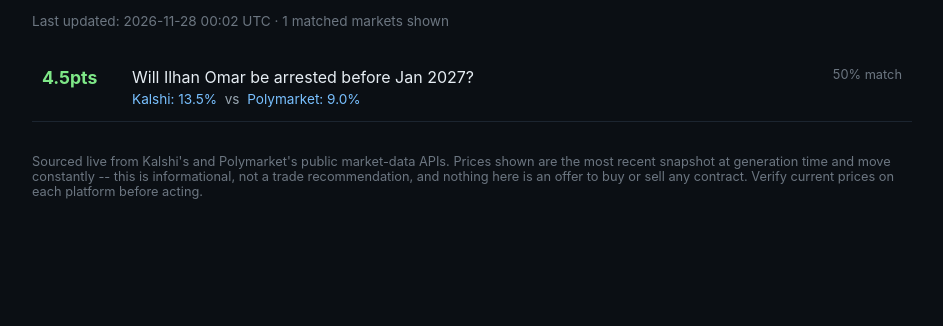
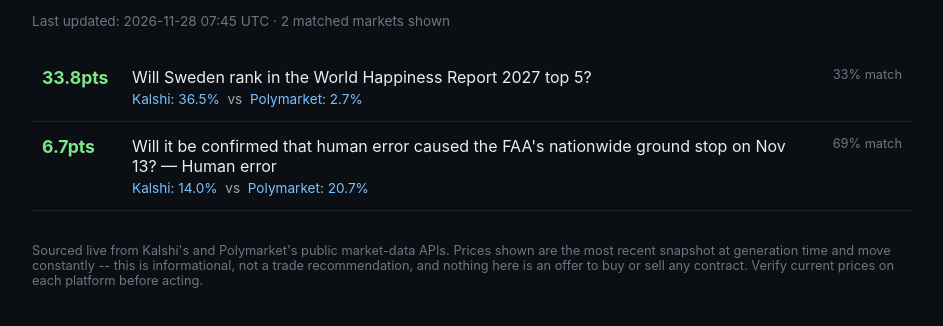
Before and after one commit to dondadahdidit/predict-gap-scanner, a plain HTML site: page docs/index.html in a window 1280 px wide. Shown: the part 110-436 px from the top of the page, without its empty margins (168-1111 px from the left). Drawn offline with Linux system fonts and the light colour scheme.

Commit message:
Update gap scan 2026-11-28T07:45Z

```diff
--- a/docs/index.html
+++ b/docs/index.html
@@ -28,21 +28,33 @@
 <div class="wrap">
   <h1>Predict Gap Scanner</h1>
   <p class="desc">Kalshi vs Polymarket -- same real-world question, different price. Refreshed automatically every few hours from each platform's public API.</p>
-  <div class="meta">Last updated: 2026-11-28 00:02 UTC &middot; 1 matched markets shown</div>
+  <div class="meta">Last updated: 2026-11-28 07:45 UTC &middot; 2 matched markets shown</div>
   <table>
     <tbody>
 
     <tr>
-      <td class="gap">4.5pts</td>
+      <td class="gap">33.8pts</td>
       <td>
-        <div class="q">Will Ilhan Omar be arrested before Jan 2027?</div>
+        <div class="q">Will Sweden rank in the World Happiness Report 2027 top 5?</div>
         <div class="sub">
-          <a href="https://kalshi.com/markets/kxarrest" target="_blank" rel="noopener">Kalshi: 13.5%</a>
+          <a href="https://kalshi.com/markets/kxwhrtop5" target="_blank" rel="noopener">Kalshi: 36.5%</a>
           &nbsp;vs&nbsp;
-          <a href="https://polymarket.com/event/ilhan-omar-arrested-by-december-31-2026" target="_blank" rel="noopener">Polymarket: 9.0%</a>
+          <a href="https://polymarket.com/event/will-zimbabwe-be-last-in-the-world-happiness-report-2027" target="_blank" rel="noopener">Polymarket: 2.7%</a>
         </div>
       </td>
-      <td class="sim">50% match</td>
+      <td class="sim">33% match</td>
+    </tr>
+    <tr>
+      <td class="gap">6.7pts</td>
+      <td>
+        <div class="q">Will it be confirmed that human error caused the FAA's nationwide ground stop on Nov 13? — Human error</div>
+        <div class="sub">
+          <a href="https://kalshi.com/markets/kxgroundstopcause" target="_blank" rel="noopener">Kalshi: 14.0%</a>
+          &nbsp;vs&nbsp;
+          <a href="https://polymarket.com/event/faa-ground-stop-cause-software-or-configuration-error" target="_blank" rel="noopener">Polymarket: 20.7%</a>
+        </div>
+      </td>
+      <td class="sim">69% match</td>
     </tr>
     </tbody>
   </table>
```
Also changed, not shown: docs/matches.json (+19 -9 lines).
